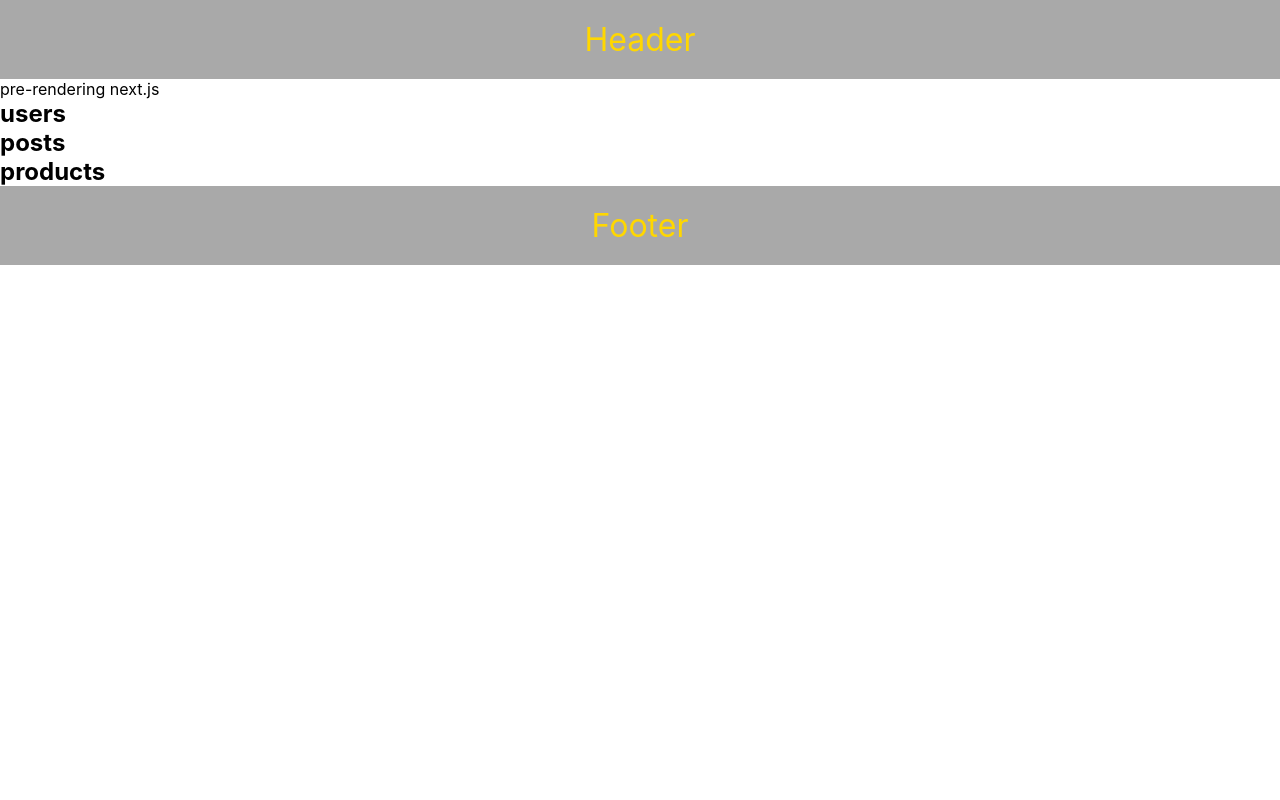
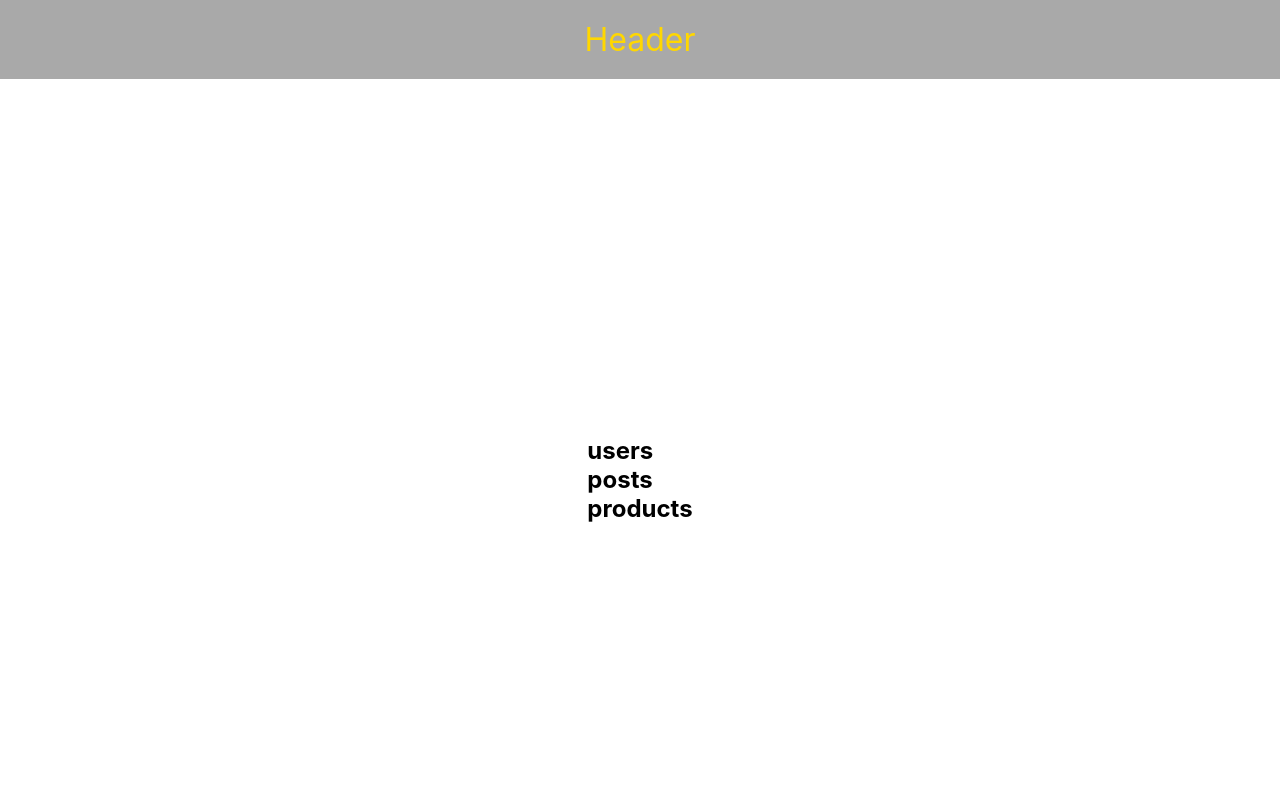
Before and after one commit to armin-bkh/learn-next.js, a Next.js app: page / in a window 1280 px wide. Shown: the top 800 px of the page. Built offline with nearby package versions, Linux system fonts and the light colour scheme.

Commit message:
work with Head component and change title and meta for pages

```diff
--- a/pages/_app.js
+++ b/pages/_app.js
@@ -1,3 +1,4 @@
+import Head from "next/head";
 import Layout from "../Layout/Layout";
 import "../styles/globals.css";
 import "../styles/layout.css";
@@ -8,9 +9,15 @@ function MyApp({ Component, pageProps }) {
   }
 
   return (
+    <>
+    <Head>
+      <title>Learn Next.js</title>
+      <meta name="description" content="advanced " />
+    </Head>
     <Layout>
       <Component {...pageProps} />
     </Layout>
+    </>
   );
 }
 
--- a/pages/index.js
+++ b/pages/index.js
@@ -1,9 +1,15 @@
+import Head from "next/head";
 import Link from "next/link";
 
 export default function Home() {
   return (
-    <div>
-      pre-rendering next.js
+    <>
+      <Head>
+        <title>home</title>
+        <meta name="description" content="menu for navigate" />
+      </Head>
+      <main className="main">
+        <nav>
           <h2>
             <Link href="/users">
               <a>users</a>
@@ -19,6 +25,8 @@ export default function Home() {
               <a>products</a>
             </Link>
           </h2>
-    </div>
+        </nav>
+      </main>
+    </>
   );
 }
```
Also changed, not shown: pages/about.js (+11 -6 lines). Lines whose indentation alone changed are shown as unchanged.
